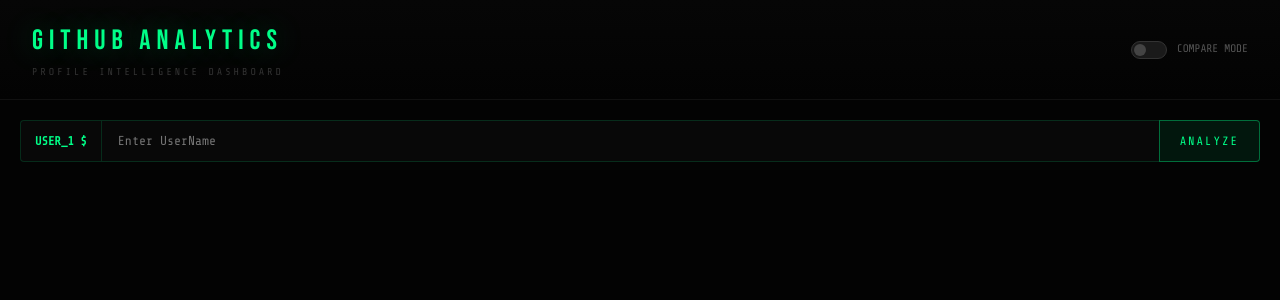
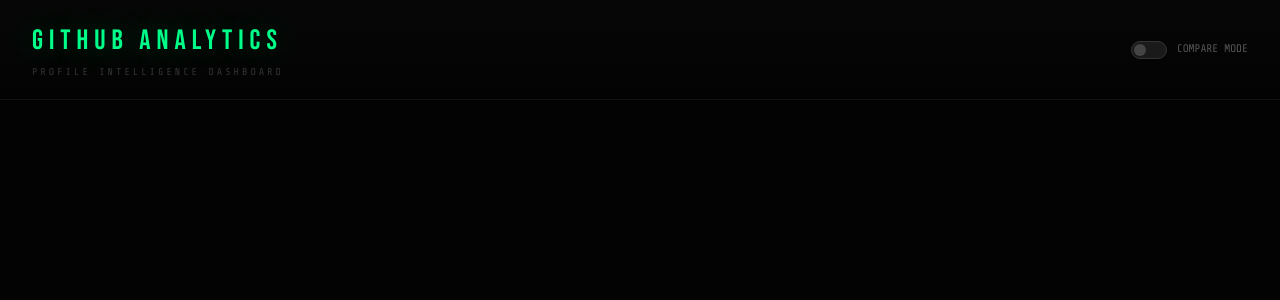
Before and after one commit to ItcProjects-R4/SHR4_SWD2_S1_PROJECT4, a React (Vite) app in the folder GithubAnalytics/: page / in a window 1280 px wide. Shown: the top 300 px of the page. Built offline with nearby package versions, Linux system fonts and the light colour scheme.

Commit message:
Update Search Bar

```diff
--- a/GithubAnalytics/src/App.jsx
+++ b/GithubAnalytics/src/App.jsx
@@ -1,27 +1,10 @@
 import { useState } from "react";
 import Header from "./components/Header";
-import SearchBar from "./components/SearchBar";
 
 const TABS = ["overview", "repos", "languages"];
 
 export default function App() {
   const [compareMode, setCompareMode] = useState(false);
-
-  const [loading, setLoading] = useState({
-    0: false,
-    1: false,
-  });
-
-  const handleFetch = async (idx, userName) => {
-    console.log("idx", idx);
-    console.log("UserName", userName);
-
-    setLoading((prev) => ({ ...prev, [idx]: true }));
-
-    await new Promise((res) => setTimeout(res, 2000));
-
-    setLoading((prev) => ({ ...prev, [idx]: false }));
-  };
 
   return (
     <div
@@ -44,12 +27,6 @@
         onToggleCompare={() => setCompareMode((m) => !m)}
       />
 
-      <SearchBar
-        onFetch={handleFetch}
-        compareMode={compareMode}
-        loading={loading}
-      />
-
       <main style={{ padding: "24px 32px" }}></main>
     </div>
   );
--- a/GithubAnalytics/src/components/SearchBar.jsx
+++ b/GithubAnalytics/src/components/SearchBar.jsx
@@ -22,13 +22,7 @@
 
   return (
     <div
-      style={{
-        display: "grid",
-        gridTemplateColumns: compareMode ? "1fr 1fr" : "1fr",
-        gap: "16px",
-        marginBottom: "20px",
-        padding: "20px",
-      }}
+      className={`grid gap-4 mb-5 p-5 gird-col-1 ${compareMode ? "md:grid-cols-2" : ""}`}
     >
       {rows.map((idx) => {
         const color = idx === 0 ? ACCENT : ACCENT2;
@@ -36,19 +30,12 @@
         const setValue = idx === 0 ? setUser1 : setUser2;
 
         return (
-          <div key={idx} style={{ display: "flex" }}>
+          <div key={idx} className="flex">
             <div
-              style={{
-                padding: "10px 14px",
-                background: "#080808",
-                border: `1px solid ${color}25`,
-                borderRight: "none",
-                borderRadius: "4px 0 0 4px",
-                display: "flex",
-                alignItems: "center",
-              }}
+              className="px-3 py-2 bg-black border border-opacity-20 boder-r-0 rounded-l flex items-center"
+              style={{ borderColor: `${color}40` }}
             >
-              <span style={{ color, fontSize: "12px", fontWeight: "bold" }}>
+              <span className="text-xs font-bold" style={{ color }}>
                 {idx === 0 ? "USER_1 $" : "USER_2 $"}
               </span>
             </div>
@@ -59,35 +46,25 @@
               value={value}
               onChange={(e) => setValue(e.target.value)}
               onKeyDown={(e) => handleKeyDown(e, idx)}
-              style={{
-                flex: 1,
-                background: "#080808",
-                border: `1px solid ${color}25`,
-                borderRight: "none",
-                padding: "10px 16px",
-                color: "#e0e0e0",
-                fontFamily: "'Share Tech Mono', monospace",
-                fontSize: "13px",
-                outline: "none",
-              }}
+              className="flex-1 bg-black border border-r-0 px-4 py-2 text-gray-200 text-sm outline-none font-mono"
+              style={{ borderColor: `${color}40` }}
             />
             <button
               onClick={() => handleClick(idx)}
               disabled={loading[idx]}
               style={{
-                padding: "10px 20px",
                 background: loading[idx] ? "#111" : `${color}15`,
                 border: `1px solid ${color}${loading[idx] ? "20" : "60"}`,
-                borderRadius: "0 4px 4px 0",
                 color: loading[idx] ? "#333" : color,
-                cursor: loading[idx] ? "not-allowed" : "pointer",
-                fontFamily: "'Share Tech Mono', monospace",
-                fontSize: "12px",
-                letterSpacing: "2px",
-                transition: "0.2s",
               }}
+              className={`px-5 py-2 rounded-r font-mono text-xs tracking-widest transition
+                ${
+                  loading[idx]
+                    ? "bg-black cursor-wait text-gray-600"
+                    : "hover:opacity-80"
+                }`}
             >
-              {loading[idx] ? "LOADING" : " ANALYZE"}
+              {loading[idx] ? "LOADING" : "ANALYZE"}
             </button>
           </div>
         );
```
